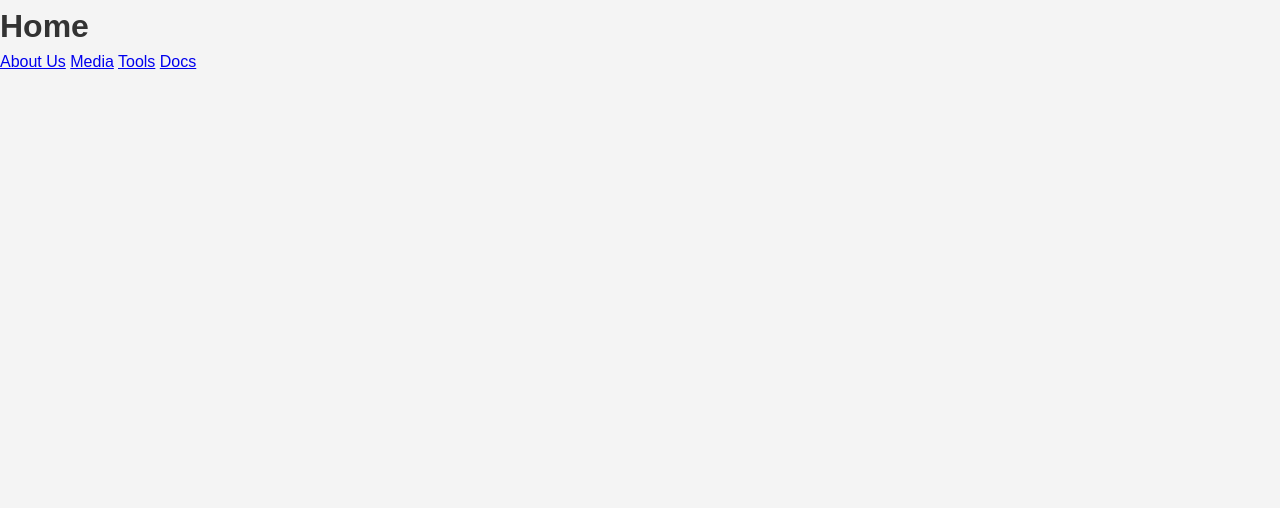
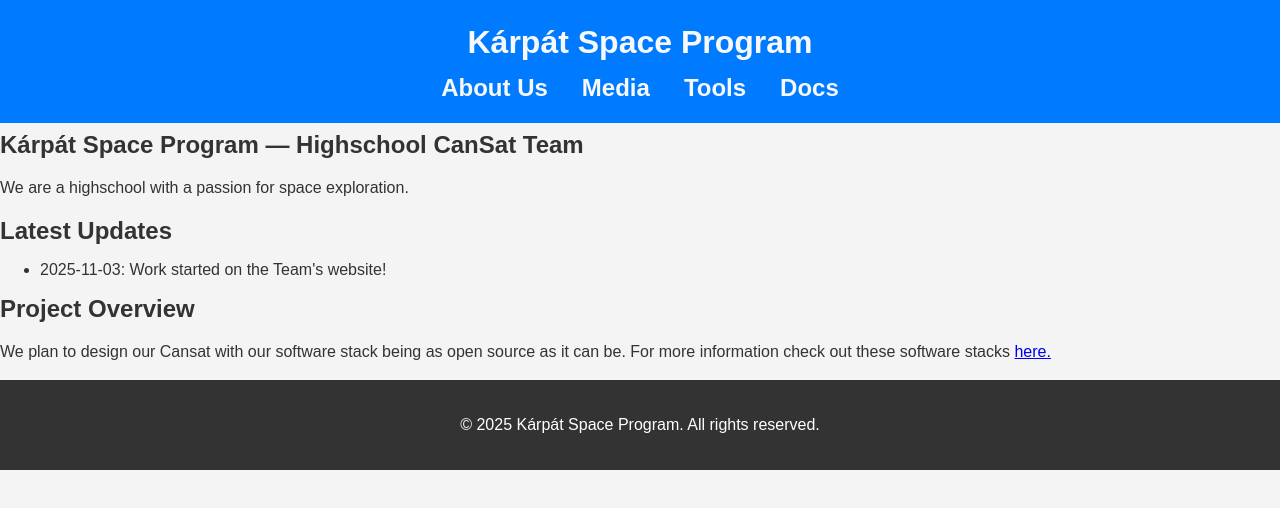
Before and after one commit to horisziszi/Cansat-website, a plain HTML site: page src/index.html in a window 1280 px wide. Drawn offline with Linux system fonts and the light colour scheme.

Commit message:
Unified the head for all pages and made links prettier

```diff
--- a/src/assets/css/main.css
+++ b/src/assets/css/main.css
@@ -13,6 +13,44 @@ header {
     color: #fff;
     padding: 1rem 0;
     text-align: center;
+
+    /* new: stack title and nav, center horizontally */
+    display: flex;
+    flex-direction: column;
+    align-items: center;
+}
+
+/* new: make the h2 link group a centered row */
+header > div {
+    display: flex;
+    gap: 1rem;
+    justify-content: center;
+    align-items: center;
+    flex-wrap: wrap; /* allows wrapping on small screens */
+}
+
+header h2 {
+    margin: 5px;                /* remove extra vertical spacing */
+    padding: 0 4px;       /* add space inside each h2 (left/right) */
+    display: inline-block;    /* ensure padding applies consistently */
+}
+
+/* Make header h2 (and h2 links) a whitish color */
+
+header h2 a, h1 a {
+    color: #f7f8fa; /* adjust to taste (#ffffff is pure white) */
+    margin: 0.25rem 0;
+}
+
+header h2 a, h1 a {
+    text-decoration: none;
+}
+header h1 a:hover {
+    color: lightblue;
+}
+header h2 a:hover {
+    color: violet;
+    text-decoration: underline;
 }
 
 h1, h2, h3 {
--- a/src/index.html
+++ b/src/index.html
@@ -4,13 +4,48 @@
     <meta charset="UTF-8">
     <meta name="viewport" content="width=device-width, initial-scale=1.0">
     <title>Home - Kárpát Space Program</title>
-    <link rel="stylesheet" href="/src/assets/css/main.css">
+    <link rel="stylesheet" href="assets/css/main.css">
 </head>
 <body>
-    <h1>Home</h1>
-    <a href="/pages/about.html">About Us</a>
-    <a href="/pages/media.html">Media</a>
-    <a href="/pages/tools.html">Tools</a>
-    <a href="/pages/docs.html">Docs</a>
+    <header>
+        <h1><a href="index.html">Kárpát Space Program</a></h1>
+        <div>
+            <h2><a href="/pages/about.html">About Us</a></h2>
+            <h2><a href="/pages/media.html">Media</a></h2>
+            <h2><a href="/pages/tools.html">Tools</a></h2>
+            <h2><a href="/pages/docs.html">Docs</a></h2>
+        </div>
+    </header>
+    <main>
+        <!-- Hero -->
+        <section id="hero">
+            <h2>Kárpát Space Program — Highschool CanSat Team</h2>
+            <p>We are a highschool with a passion for space exploration. </p>
+        </section>
+
+        <!-- Latest -->
+        <section id="news">
+            <h2>Latest Updates</h2>
+            <ul>
+                <li>2025-11-03: Work started on the Team's website!</li>
+            </ul>
+        </section>
+
+        <!-- Project overview -->
+        <section id="project-overview">
+            <h2>Project Overview</h2>
+            <p>We plan to design our Cansat with our software stack being as open source as it can be. For more information check out these software stacks <a href="pages/tools.html">here.</a></p>
+        </section>
+
+
+    </main>
+    <footer>
+        <p>&copy; 2025 Kárpát Space Program. All rights reserved.</p>
+    </footer>
+
+
+
+
+
 </body>
 </html>
```
Also changed, not shown: src/pages/about.html (+7 -1 lines), src/pages/docs.html (+7 -1 lines), src/pages/media.html (+7 -1 lines), src/pages/tools.html (+7 -1 lines).
